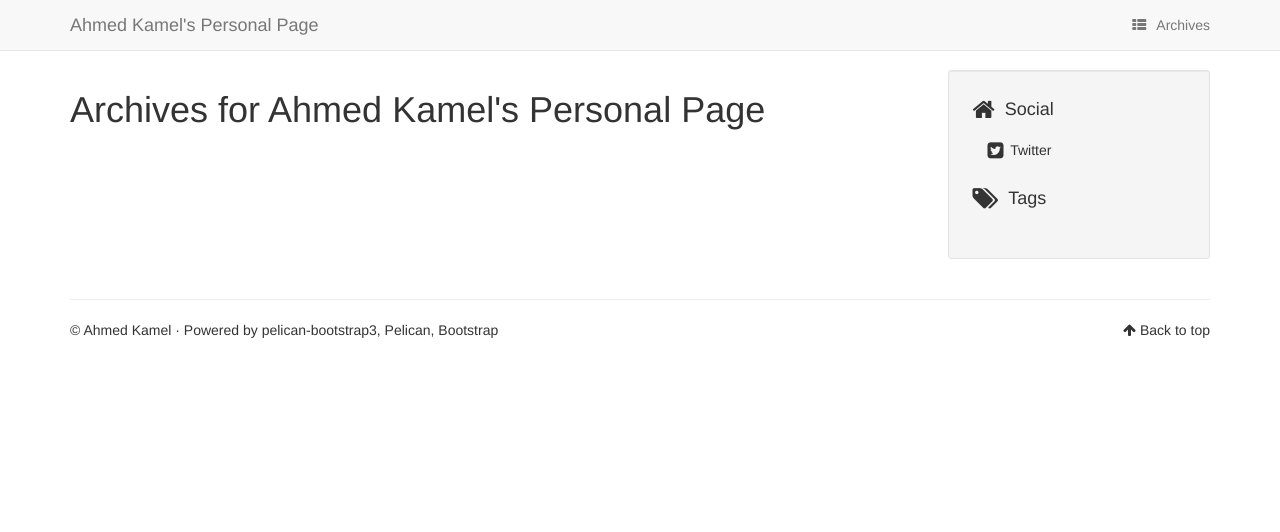
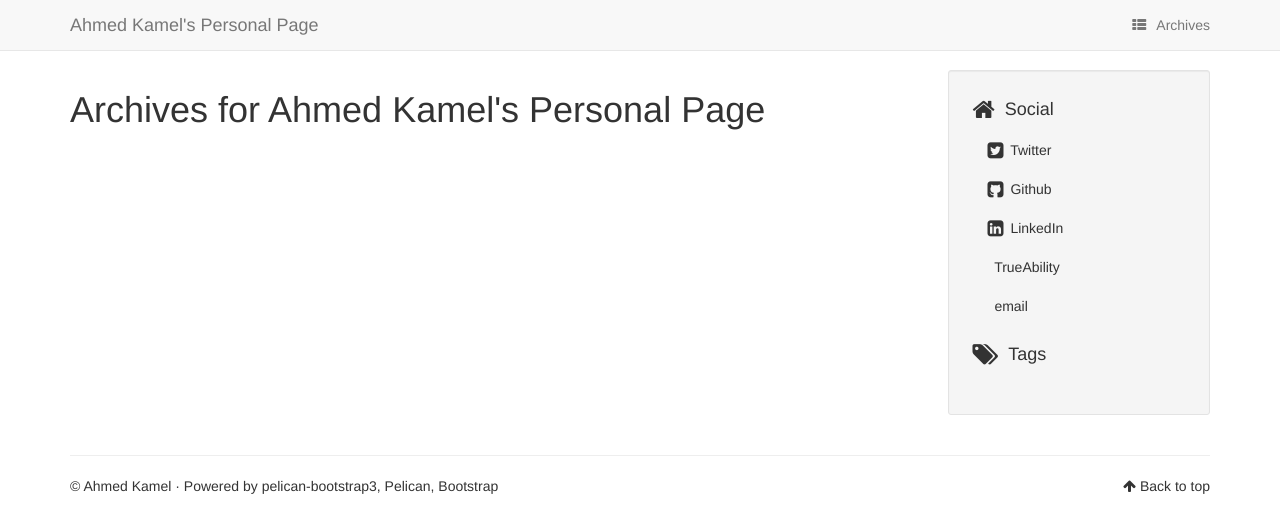
Before and after one commit to Abukamel/abukamel.github.io, a plain HTML site: page archives.html in a window 1280 px wide. Drawn offline with Linux system fonts and the light colour scheme.

Commit message:
Adding social links

```diff
--- a/archives.html
+++ b/archives.html
@@ -76,6 +76,10 @@ Ahmed Kamel's Personal Page            </a>
             <li class="list-group-item"><h4><i class="fa fa-home fa-lg"></i><span class="icon-label">Social</span></h4>
               <ul class="list-group" id="social">
                 <li class="list-group-item"><a href="https://twitter.com/__AhmedKamel"><i class="fa fa-twitter-square fa-lg"></i> Twitter</a></li>
+                <li class="list-group-item"><a href="https://github.com/Abukamel"><i class="fa fa-github-square fa-lg"></i> Github</a></li>
+                <li class="list-group-item"><a href="linkedin.com/pub/ahmed-kamel/37/8b6/31a"><i class="fa fa-linkedin-square fa-lg"></i> LinkedIn</a></li>
+                <li class="list-group-item"><a href="trueability.com/abukamel"><i class="fa fa-trueability-square fa-lg"></i> TrueAbility</a></li>
+                <li class="list-group-item"><a href="k.tricky@gmail.com"><i class="fa fa-email-square fa-lg"></i> email</a></li>
               </ul>
             </li>
 
```
Also changed, not shown: authors.html (+4 -0 lines), categories.html (+4 -0 lines), index.html (+4 -0 lines), tags.html (+4 -0 lines).
